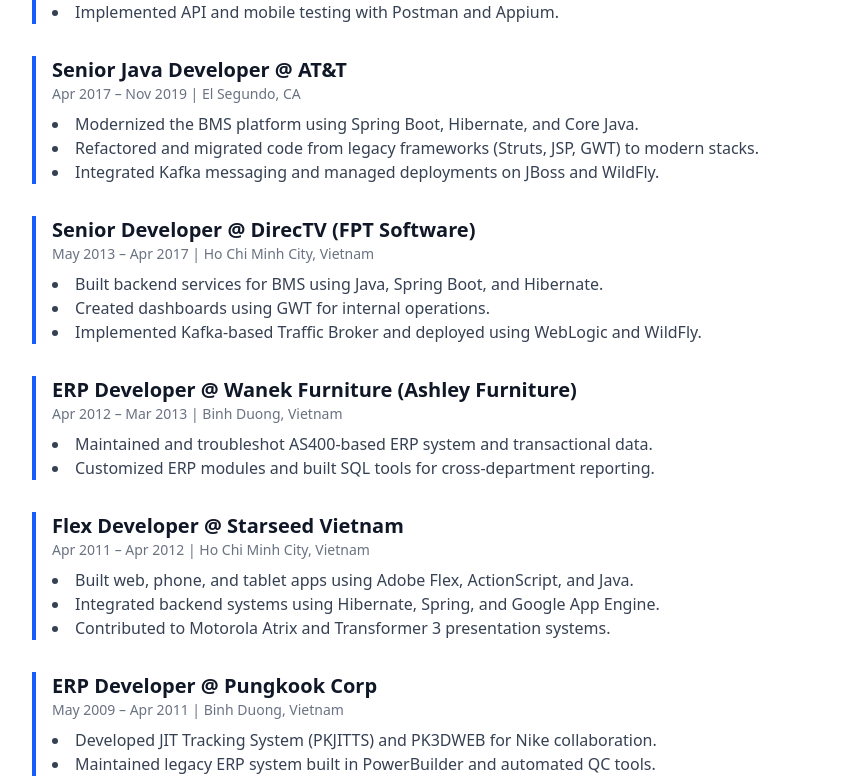
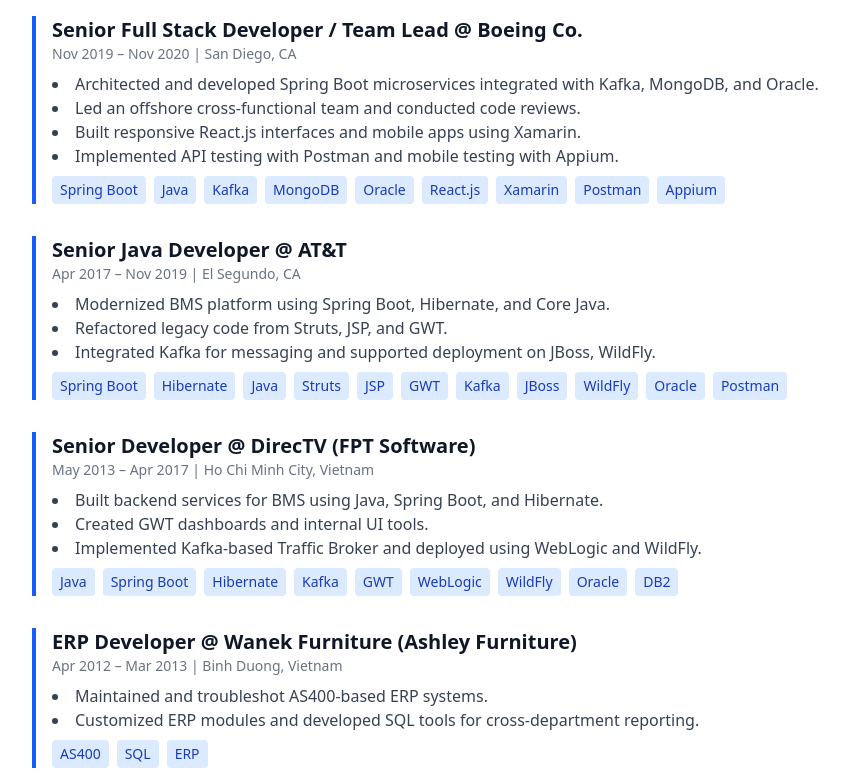
Before and after one commit to uyphu/meetphule.dev, a React (Vite) app: page /experience in a window 1280 px wide. Shown: the part 741-1520 px from the top of the page, without its empty margins (192-1040 px from the left). Built offline with nearby package versions, Linux system fonts and the light colour scheme.

Commit message:
[MPL-24] Add stack technologies per job

```diff
--- a/src/components/ExperienceCard.tsx
+++ b/src/components/ExperienceCard.tsx
@@ -19,6 +19,16 @@
           <li key={idx}>{item}</li>
         ))}
       </ul>
+      <div className="mt-2 flex flex-wrap gap-2">
+        {experience.techStack.map((tech, idx) => (
+            <span
+            key={idx}
+            className="bg-blue-100 text-blue-800 dark:bg-blue-900 dark:text-white px-2 py-1 rounded text-sm"
+            >
+            {tech}
+            </span>
+        ))}
+        </div>
     </div>
   );
 };
--- a/src/components/ExperienceTimeline.tsx
+++ b/src/components/ExperienceTimeline.tsx
@@ -2,7 +2,8 @@
 import type { Experience } from "../types/Experience";
 import ExperienceCard from "./ExperienceCard";
 
-const experiences: Experience[] = [
+
+export const experiences: Experience[] = [
   {
     company: "Hyundai Autoever",
     role: "Senior Software Engineer (Contractor)",
@@ -13,8 +14,9 @@
       "Integrated legacy systems (AS400) with modern databases like MongoDB and DB2.",
       "Built REST APIs for inter-service communication and configured CI/CD pipelines using Jenkins.",
       "Enabled SSO using SAML2 and Shibboleth for secure authentication across platforms.",
-        "Conducted extensive API testing using Postman in a production environment.",
+      "Conducted extensive API testing using Postman in a production environment."
     ],
+    techStack: ["Java", "Spring Boot", "MyBatis", "Oracle", "PostgreSQL", "MongoDB", "Redis", "Jenkins", "SAML2", "Shibboleth", "Postman"]
   },
   {
     company: "Cox Automotive",
@@ -24,9 +26,11 @@
     responsibilities: [
       "Created REST APIs with Ruby on Rails for service automation and communication.",
       "Developed React.js dashboards for internal tools and admin panels.",
-        "Integrated AS400 mainframes with MongoDB/DB2 and deployed services using AWS Lambda, EC2, Docker, and Kubernetes.",
-        "Built CI/CD pipelines using Jenkins and automated testing with WebdriverIO.",
+      "Integrated AS400 mainframes with MongoDB/DB2.",
+      "Deployed services via AWS Lambda, EC2, Docker, and Kubernetes.",
+      "Built CI/CD pipelines using Jenkins and automated testing with WebdriverIO."
     ],
+    techStack: ["Ruby on Rails", "React.js", "MongoDB", "DB2", "AWS Lambda", "EC2", "Docker", "Kubernetes", "WebdriverIO", "Jenkins", "Postman"]
   },
   {
     company: "Boeing Co.",
@@ -35,10 +39,11 @@
     location: "San Diego, CA",
     responsibilities: [
       "Architected and developed Spring Boot microservices integrated with Kafka, MongoDB, and Oracle.",
-        "Led an offshore cross-functional team, conducted code reviews, and ensured delivery quality.",
+      "Led an offshore cross-functional team and conducted code reviews.",
       "Built responsive React.js interfaces and mobile apps using Xamarin.",
-        "Implemented API and mobile testing with Postman and Appium.",
+      "Implemented API testing with Postman and mobile testing with Appium."
     ],
+    techStack: ["Spring Boot", "Java", "Kafka", "MongoDB", "Oracle", "React.js", "Xamarin", "Postman", "Appium"]
   },
   {
     company: "AT&T",
@@ -46,10 +51,11 @@
     period: "Apr 2017 – Nov 2019",
     location: "El Segundo, CA",
     responsibilities: [
-        "Modernized the BMS platform using Spring Boot, Hibernate, and Core Java.",
-        "Refactored and migrated code from legacy frameworks (Struts, JSP, GWT) to modern stacks.",
-        "Integrated Kafka messaging and managed deployments on JBoss and WildFly.",
+      "Modernized BMS platform using Spring Boot, Hibernate, and Core Java.",
+      "Refactored legacy code from Struts, JSP, and GWT.",
+      "Integrated Kafka for messaging and supported deployment on JBoss, WildFly."
     ],
+    techStack: ["Spring Boot", "Hibernate", "Java", "Struts", "JSP", "GWT", "Kafka", "JBoss", "WildFly", "Oracle", "Postman"]
   },
   {
     company: "DirecTV (FPT Software)",
@@ -58,9 +64,10 @@
     location: "Ho Chi Minh City, Vietnam",
     responsibilities: [
       "Built backend services for BMS using Java, Spring Boot, and Hibernate.",
-        "Created dashboards using GWT for internal operations.",
-        "Implemented Kafka-based Traffic Broker and deployed using WebLogic and WildFly.",
+      "Created GWT dashboards and internal UI tools.",
+      "Implemented Kafka-based Traffic Broker and deployed using WebLogic and WildFly."
     ],
+    techStack: ["Java", "Spring Boot", "Hibernate", "Kafka", "GWT", "WebLogic", "WildFly", "Oracle", "DB2"]
   },
   {
     company: "Wanek Furniture (Ashley Furniture)",
@@ -68,9 +75,10 @@
     period: "Apr 2012 – Mar 2013",
     location: "Binh Duong, Vietnam",
     responsibilities: [
-        "Maintained and troubleshot AS400-based ERP system and transactional data.",
-        "Customized ERP modules and built SQL tools for cross-department reporting.",
+      "Maintained and troubleshot AS400-based ERP systems.",
+      "Customized ERP modules and developed SQL tools for cross-department reporting."
     ],
+    techStack: ["AS400", "SQL", "ERP"]
   },
   {
     company: "Starseed Vietnam",
@@ -78,10 +86,11 @@
     period: "Apr 2011 – Apr 2012",
     location: "Ho Chi Minh City, Vietnam",
     responsibilities: [
-        "Built web, phone, and tablet apps using Adobe Flex, ActionScript, and Java.",
-        "Integrated backend systems using Hibernate, Spring, and Google App Engine.",
-        "Contributed to Motorola Atrix and Transformer 3 presentation systems.",
+      "Built web, phone, and tablet apps using Adobe Flex and ActionScript.",
+      "Integrated with Hibernate, Spring, Google App Engine, and media backends.",
+      "Contributed to Motorola Atrix and Transformer 3 presentation systems."
     ],
+    techStack: ["Adobe Flex", "ActionScript", "Hibernate", "Spring", "Google App Engine", "Java", "MXML", "PHP", "MySQL", "HSQL"]
   },
   {
     company: "Pungkook Corp",
@@ -89,11 +98,13 @@
     period: "May 2009 – Apr 2011",
     location: "Binh Duong, Vietnam",
     responsibilities: [
-        "Developed JIT Tracking System (PKJITTS) and PK3DWEB for Nike collaboration.",
-        "Maintained legacy ERP system built in PowerBuilder and automated QC tools.",
+      "Developed PKJITTS and PK3DWEB systems for JIT tracking and 3D design sharing for Nike.",
+      "Maintained PowerBuilder ERP and automated QC tools using CruiseControl and CVS."
     ],
-    },
+    techStack: ["Java", "ASP.NET", "Flex", "PowerBuilder", "Oracle", "CruiseControl", "CVS", "ERP"]
+  }
 ];
+
 
 
 const ExperienceTimeline: React.FC = () => {
--- a/src/types/Experience.ts
+++ b/src/types/Experience.ts
@@ -4,4 +4,5 @@
     period: string;
     location?: string;
     responsibilities: string[];
-  }
+    techStack: string[];
+}
```
Lines whose indentation alone changed are shown as unchanged.
